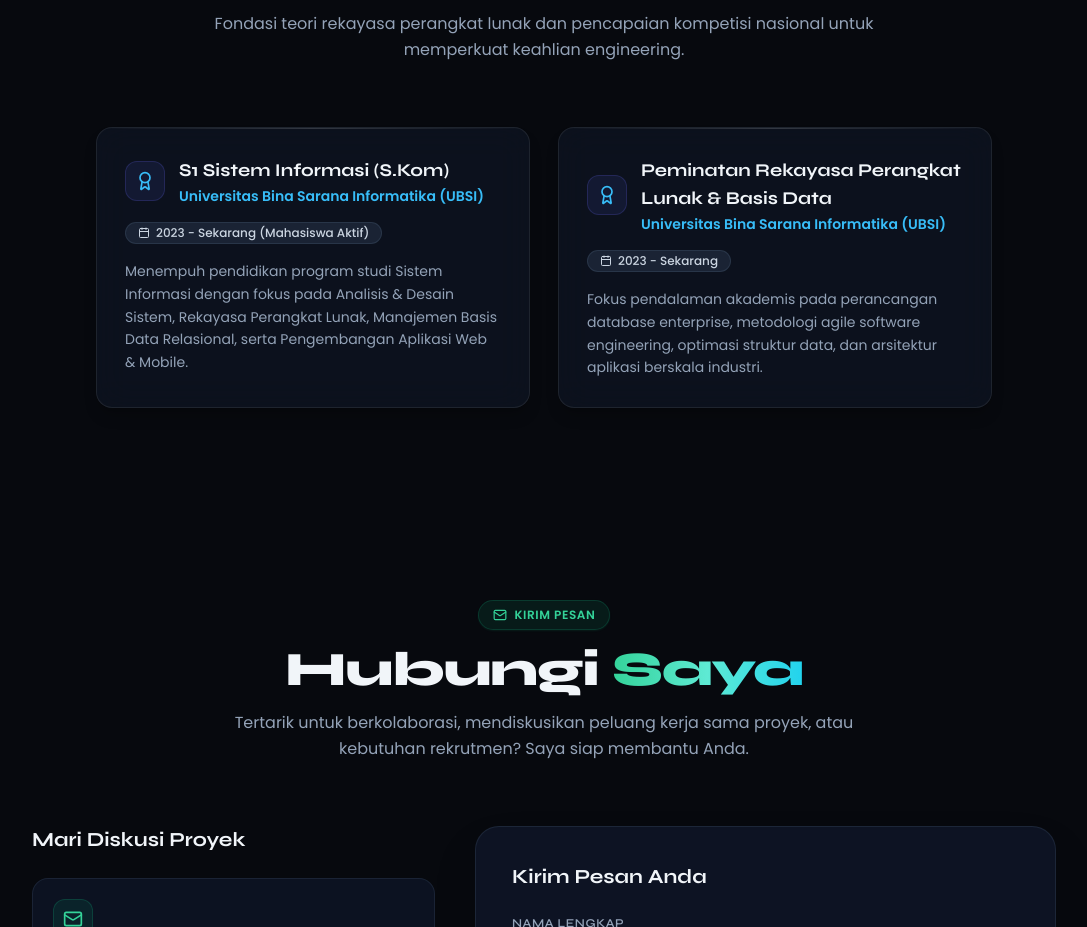
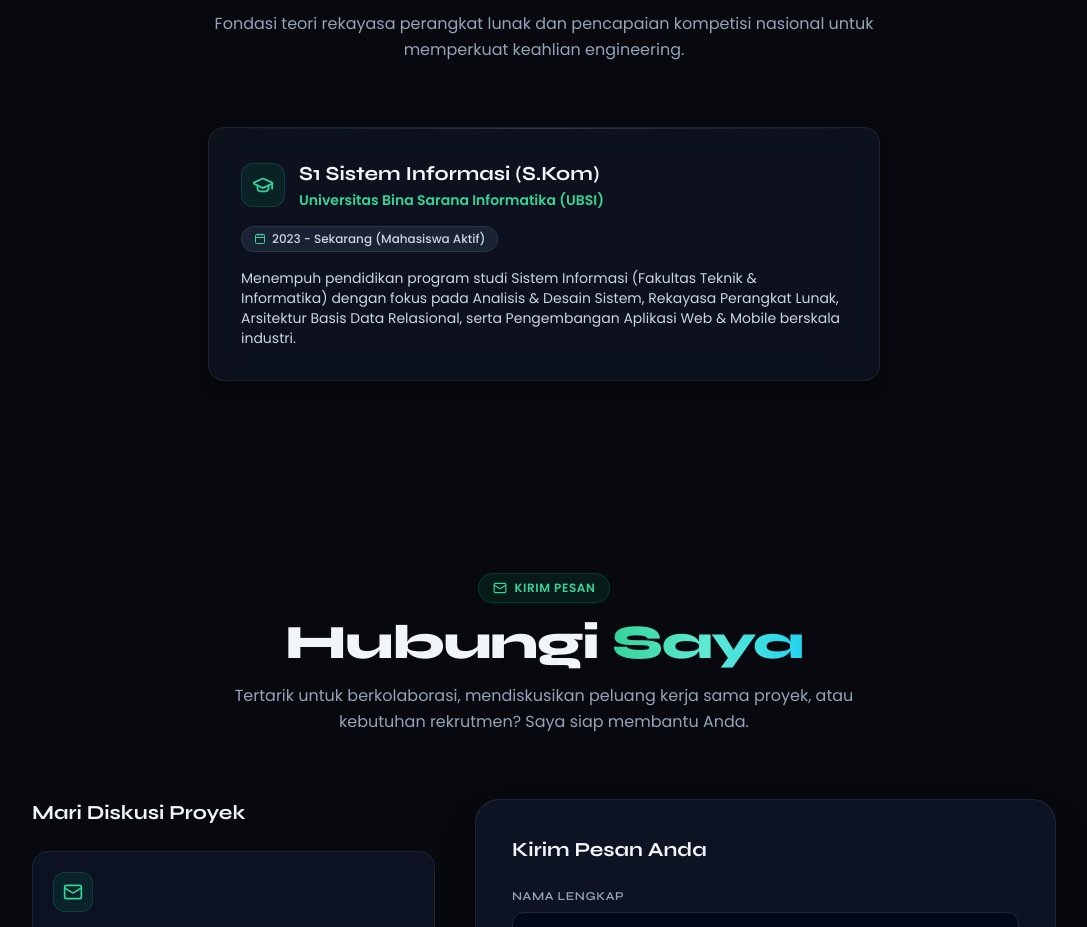
Before and after one commit to Dimss-W/CV-Website, a Next.js app: page / in a window 1280 px wide. Shown: the part 9300-10227 px from the top of the page, without its empty margins (96-1183 px from the left). Built offline with nearby package versions, Linux system fonts and the light colour scheme; no server answers.

Commit message:
style: fokuskan latar belakang akademik menjadi 1 kartu utama S1 Sistem Informasi UBSI di tengah

```diff
--- a/src/components/EducationSection.tsx
+++ b/src/components/EducationSection.tsx
@@ -25,37 +25,43 @@ export default function EducationSection({ educations }: EducationSectionProps)
           </p>
         </div>
 
-        <div className="grid grid-cols-1 md:grid-cols-2 gap-7 max-w-4xl mx-auto">
+        <div
+          className={`grid grid-cols-1 ${
+            educations.length > 1 ? 'md:grid-cols-2 max-w-4xl' : 'max-w-2xl'
+          } gap-7 mx-auto`}
+        >
           {educations.map((edu, idx) => (
             <div
               key={edu.id || idx}
-              className={`glass-card p-7 border border-slate-800 bg-slate-900/60 shadow-lg shadow-black/20 reveal-init ${
+              className={`glass-card p-6 sm:p-8 rounded-2xl border border-slate-800/90 bg-slate-900/60 hover:border-emerald-500/30 transition-all duration-300 shadow-lg shadow-black/20 reveal-init ${
                 idx === 1 ? 'reveal-delay-1' : ''
               }`}
             >
-              <div className="flex items-center gap-3.5 mb-4">
-                <div className="w-10 h-10 rounded-xl bg-indigo-500/10 border border-indigo-500/20 text-sky-400 flex items-center justify-center shrink-0">
-                  <Award size={20} />
+              <div className="flex flex-wrap items-start justify-between gap-4 mb-4">
+                <div className="flex items-center gap-3.5">
+                  <div className="w-11 h-11 rounded-xl bg-emerald-500/10 border border-emerald-500/20 text-emerald-400 flex items-center justify-center shrink-0">
+                    <GraduationCap size={22} />
                   </div>
                   <div>
-                  <h3 className="text-base sm:text-lg font-bold text-slate-100 leading-snug">
+                    <h3 className="text-lg sm:text-xl font-bold font-syne text-slate-100 leading-snug">
                       {edu.degree}
                     </h3>
-                  <div className="text-xs sm:text-sm font-semibold text-sky-400 mt-0.5">
+                    <div className="text-xs sm:text-sm font-semibold text-emerald-400 mt-0.5">
                       {edu.institution}
                     </div>
                   </div>
                 </div>
 
-              <div className="inline-flex items-center gap-1.5 px-3 py-0.5 rounded-full bg-slate-800/80 border border-slate-700/60 text-xs text-slate-300 font-medium mb-4">
-                <Calendar size={12} />
+                <div className="inline-flex items-center gap-1.5 px-3 py-1 rounded-full bg-slate-800/80 border border-slate-700/60 text-xs text-slate-300 font-medium shrink-0">
+                  <Calendar size={12} className="text-emerald-400" />
                   <span>
                     {edu.start_year} - {edu.end_year || 'Sekarang'}
                   </span>
                 </div>
+              </div>
 
               {edu.description && (
-                <p className="text-sm text-slate-400 leading-relaxed">
+                <p className="text-xs sm:text-sm text-slate-300 leading-relaxed">
                   {edu.description}
                 </p>
               )}
--- a/src/lib/data.ts
+++ b/src/lib/data.ts
@@ -266,14 +266,7 @@ export const defaultEducations: Education[] = [
     institution: 'Universitas Bina Sarana Informatika (UBSI)',
     start_year: '2023',
     end_year: 'Sekarang (Mahasiswa Aktif)',
-    description: 'Menempuh pendidikan program studi Sistem Informasi dengan fokus pada Analisis & Desain Sistem, Rekayasa Perangkat Lunak, Manajemen Basis Data Relasional, serta Pengembangan Aplikasi Web & Mobile.',
-  },
-  {
-    degree: 'Peminatan Rekayasa Perangkat Lunak & Basis Data',
-    institution: 'Universitas Bina Sarana Informatika (UBSI)',
-    start_year: '2023',
-    end_year: 'Sekarang',
-    description: 'Fokus pendalaman akademis pada perancangan database enterprise, metodologi agile software engineering, optimasi struktur data, dan arsitektur aplikasi berskala industri.',
+    description: 'Menempuh pendidikan program studi Sistem Informasi (Fakultas Teknik & Informatika) dengan fokus pada Analisis & Desain Sistem, Rekayasa Perangkat Lunak, Arsitektur Basis Data Relasional, serta Pengembangan Aplikasi Web & Mobile berskala industri.',
   },
 ];
 
```
Lines whose indentation alone changed are shown as unchanged.
